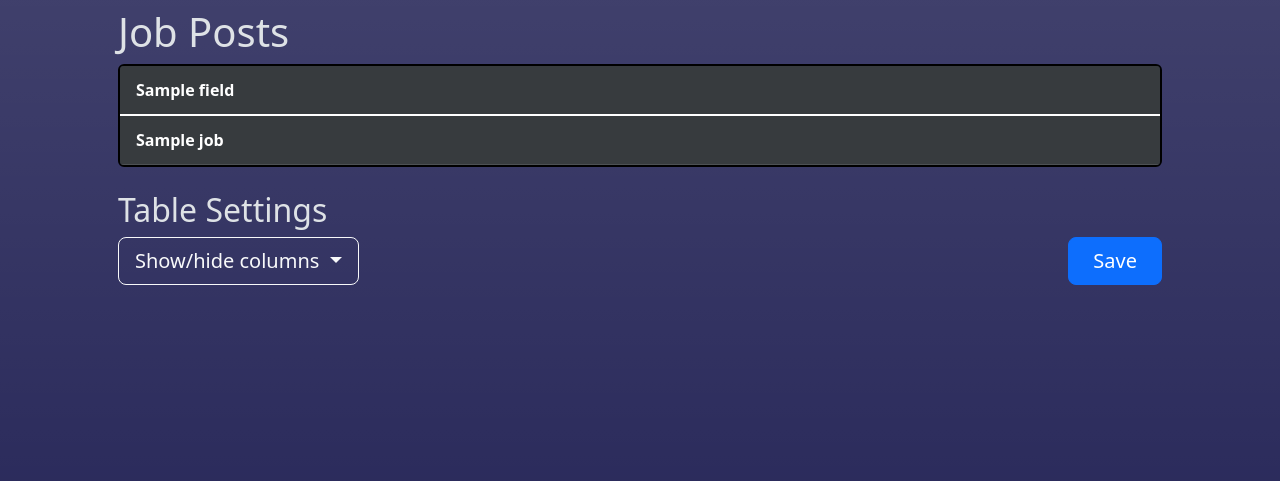
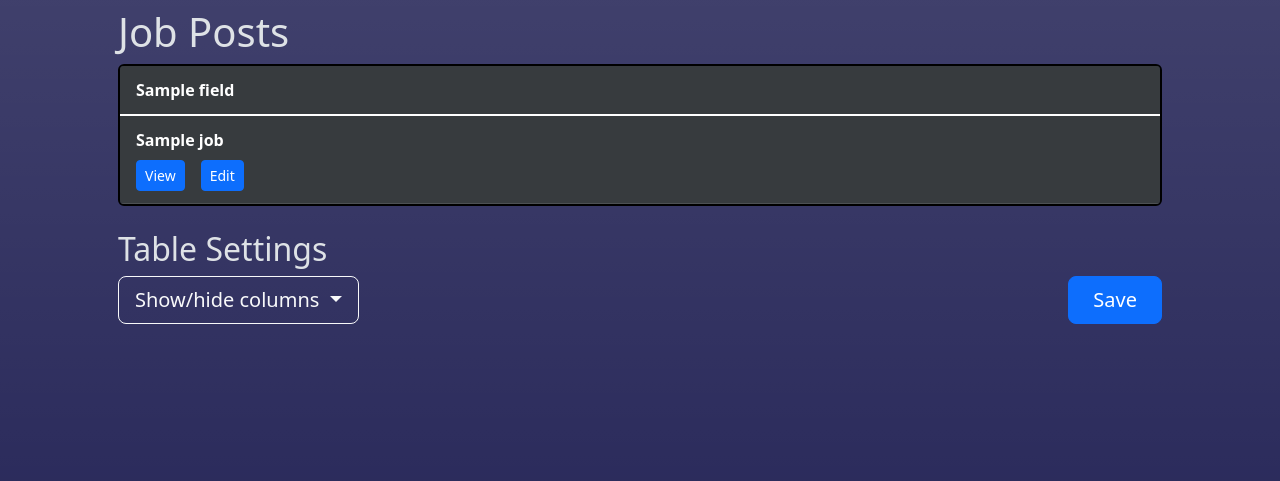
Before and after one commit to AidanBoling/JobSearcher, a Flask app: template app/templates/index.html in a window 1280 px wide. Shown: the part 56-537 px from the top of the page. Run offline with Flask 3, Linux system fonts and the light colour scheme; the template is opened without the code that fills it: most values are stand-ins (such as "Sample title", 1, 10 or a date in 2020); lists and menus that the app fills with data are empty; parts of the project's set-up code (start-up, migrations or seed data) failed here and were passed over.

Commit message:
Add "edit" modal+button to jobs in table view.

```diff
--- a/app/static/css/styles.css
+++ b/app/static/css/styles.css
@@ -46,6 +46,10 @@ main {
     font-size: var(--bs-body-font-size);
     overflow-wrap: normal;
 } */
+
+.overscroll-contain {
+    overscroll-behavior: contain;
+}
 
 .table-container {
     overflow: scroll;
--- a/app/templates/form.html
+++ b/app/templates/form.html
@@ -1,6 +1,28 @@
 {% macro text_input(label, id, name, value='', container_class='my-3') %}
 <div class="{{ container_class }}">
     <label for="{{ id }}" class="form-label">{{ label }}</label>
-    <input type="text" class="form-control" id="{{ id }}" name="{{ id }}" value="{{ value }}">
+    <input type="text" class="form-control" id="{{ id }}" name="{{ id }}" value="{{ value }}" />
 </div>
 {% endmacro %}
+
+{% macro textarea(label, id, name, value='', rows='6', container_class='my-3') %}
+<div class="{{ container_class }}">
+    <label for="{{ id }}" class="form-label">{{ label }}</label>
+    <textarea rows="{{ rows }}" class="form-control overscroll-contain" id="{{ id }}"
+        name="{{ id }}">{{ value }}</textarea>
+</div>
+{% endmacro %}
+
+{% macro number_input(label, id, name, value='', container_class='my-3') %}
+<div class="{{ container_class }}">
+    <label for="{{ id }}" class="form-label">{{ label }}</label>
+    <input type="number" class="form-control" id="{{ id }}" name="{{ id }}" value="{{ value }}" />
+</div>
+{% endmacro %}
+
+{% macro date_input(label, id, name, value='', container_class='my-3') %}
+<div class="{{ container_class }}">
+    <label for="{{ id }}" class="form-label">{{ label }}</label>
+    <input type="date" class="form-control" id="{{ id }}" name="{{ id }}" value="{{ value }}" />
+</div>
+{% endmacro %}
--- a/app/templates/modals.html
+++ b/app/templates/modals.html
@@ -1,77 +1,59 @@
-{% macro view_job_button(job) %}
-<button type="button" class="btn btn-primary" data-bs-toggle="modal"
-    data-bs-target="#viewDetailsModal-{{ job['id'] }}">Open full description</button>
+{% macro view_job_button(job_id, text='View details', class='btn btn-primary') %}
+<button type="button" class="{{ class }}" data-bs-toggle="modal"
+    data-bs-target="#viewDetailsModal-job-{{ job_id }}">{{ text }}</button>
 {% endmacro %}
 
 {% macro view_job_modal(job) %}
-<div id="viewJobModal-{{ job['id'] }}" class="modal" tabindex="-1" aria-labelledby="viewJobModalLabel-{{ job['id'] }}"
-    aria-hidden="true">
-    <div class="modal-dialog modal-dialog-centered modal-dialog-scrollable modal-lg modal-fullscreen-md-down">
+<div id="viewDetailsModal-job-{{ job['id'] }}" class="modal" tabindex="-1"
+    aria-labelledby="viewDetailsModalLabel-job-{{ job['id'] }}" aria-hidden="true">
+    <div class="modal-dialog modal-dialog-centered modal-dialog-scrollable modal-lg modal-fullscreen-lg-down">
         <div class="modal-content">
             <div class="modal-header p-4">
-                <h1 class="modal-title" id="viewJobModalLabel-{{ job['id'] }}">{{ job['post_title'] }}</h1>
-                <button type="button" class="btn-close" data-bs-dismiss="modal" aria-label="Close"></button>
+                <h1 class="modal-title ms-4" id="viewDetailsModalLabel-job-{{ job['id'] }}">{{ job['post_title'] }}</h1>
+                <button type="button" class="btn-close me-4" data-bs-dismiss="modal" aria-label="Close"></button>
             </div>
             <div class="modal-body p-4">
 
-                <div style="white-space: pre-wrap;">
+                <div class="mx-4" style="white-space: pre-wrap;">
                     {{ job['description']|safe }}
                 </div>
             </div>
             <div class="modal-footer">
-                <button type="button" class="btn btn-secondary" data-bs-dismiss="modal">Close</button>
+                <button type="button" class="btn btn-secondary me-4" data-bs-dismiss="modal">Close</button>
             </div>
         </div>
     </div>
 </div>
 {% endmacro %}
 
-{% macro edit_job_modal(job, content) %}
-<div id="editJobModal-{{ job['id'] }}" class="modal" tabindex="-1" aria-labelledby="editJobModalLabel-{{ job['id'] }}"
-    aria-hidden="true">
-    <div class="modal-dialog modal-dialog-centered modal-dialog-scrollable modal-lg modal-fullscreen-md-down">
-        <div class="modal-content">
-            <form action="{{ url_for('edit_job', id=job['id']) }}" method="POST">
+
+{% macro edit_modal_button(label, data_target, class='btn btn-primary') %}
+<button type="button" class="{{ class }}" data-bs-toggle="modal"
+    data-bs-target="#editModal-{{ data_target }}">{{ label }}</button>
+{% endmacro %}
+
+{% macro edit_modal(formURL, title, id, data) %}
+<form action="{{ formURL }}" method="POST">
+
+    <div id="editModal-{{ id }}" class="modal" tabindex="-1" aria-labelledby="editModalLabel-{{ id }}"
+        aria-hidden="true">
+        <div class="modal-dialog modal-dialog-centered modal-dialog-scrollable modal-lg modal-fullscreen-lg-down">
+            <div class="modal-content">
                 <div class="modal-header p-4">
-                    <h1 class="modal-title" id="editJobModalLabel-{{ job['id'] }}">Edit Job</h1>
-                    <button type="button" class="btn-close" data-bs-dismiss="modal" aria-label="Close"></button>
+                    <h1 class="modal-title ms-4" id="editModalLabel-{{ id }}">{{ title }}</h1>
+                    <button type="button" class="btn-close me-4" data-bs-dismiss="modal" aria-label="Close"></button>
                 </div>
                 <div class="modal-body p-4">
-                    {# TODO: add job form fields #}
-                </div>
-                <div class="modal-footer">
-                    <button type="submit" class="btn btn-primary" data-bs-dismiss="modal">Save</button>
-                    <button type="button" class="btn btn-secondary" data-bs-dismiss="modal">Close</button>
-                </div>
-        </div>
-    </div>
-</div>
-{% endmacro %}
-
-{% macro edit_settings_button(settings_section) %}
-<button type="button" class="btn btn-primary" data-bs-toggle="modal"
-    data-bs-target="#editSettingsModal-{{ settings_section }}">Edit Settings</button>
-{% endmacro %}
-
-{% macro edit_settings_modal(settings_section, formURL, title, data) %}
-<div id="editSettingsModal-{{ settings_section }}" class="modal" tabindex="-1"
-    aria-labelledby="editSettingsModalLabel-{{ settings_section }}" aria-hidden="true">
-    <div class="modal-dialog modal-dialog-centered modal-dialog-scrollable modal-lg modal-fullscreen-md-down">
-        <div class="modal-content">
-            <form action="{{ formURL }}" method="POST">
-                <div class="modal-header p-4">
-                    <h1 class="modal-title" id="editSettingsModalLabel-{{ settings_section }}">{{ title }}</h1>
-                    <button type="button" class="btn-close" data-bs-dismiss="modal" aria-label="Close"></button>
-                </div>
-                <div class="modal-body p-4">
-                    {{ caller(data) }}
+                    <div class="mx-4">
+                        {{ caller(data) }}
+                    </div>
                 </div>
                 <div class="modal-footer">
                     <button type="submit" class="btn btn-primary">Save</button>
-                    <button type="button" class="btn btn-secondary" data-bs-dismiss="modal">Close</button>
+                    <button type="button" class="btn btn-secondary me-4" data-bs-dismiss="modal">Close</button>
                 </div>
-            </form>
+            </div>
         </div>
     </div>
-</div>
+</form>
 {% endmacro %}
--- a/app/templates/posts_table.html
+++ b/app/templates/posts_table.html
@@ -1,7 +1,13 @@
-{% from 'modals.html' import view_job_modal, view_job_button %}
+{% from 'modals.html' import view_job_modal, view_job_button, edit_modal, edit_modal_button %}
+{% import 'form.html' as form %}
 {% set visible_fields = options.job_fields|rejectattr('hidden')|list %}
 
+{# TODO: Enable delete table items. Enable edit fields. #}
+
+{# TODO: Add columns for marking out "favorites", "read/seen", (maybe mark out "hide"...) #}
+{# TODO: make macro so that if/else logic in main columns can also be used for header column #}
 <!-- TODO (maybe): Make rows clickable -- to open job details modal  -->
+
 <table class="table table-dark table-hover caption-top py-0 m-0">
     <caption class="p-0">
         <h2 id="posts-table-label" class="visually-hidden">Job Posts Table</h2>
@@ -17,7 +23,15 @@
         {% for job in jobs %}
         <tr>
             <th scope="row" class="table-active {{ visible_fields[0]['type'] }} name-{{ visible_fields[0]['name'] }}">
-                <div>{{ job[visible_fields[0]['name']] }}</div>
+                <div class="d-flex flex-column gap-2">
+                    <div>{{ job[visible_fields[0]['name']] }}</div>
+                    {# TODO: Check button placement accessibility #}
+                    <div class="d-flex gap-3">
+                        {{ view_job_button(job['id'], text='View', class="btn btn-primary btn-sm") }}
+                        {{ edit_modal_button('Edit', data_target='job-%s'.format(job['id']), class='btn btn-primary btn-sm') }}
+                        {# Add delete button here. justify-self-end #}
+                    </div>
+                </div>
             </th>
             {% for field in visible_fields[1::] %}
 
@@ -27,9 +41,7 @@
                 <div class="{{ field['type'] }} name-{{ field['name'] }}">
                     {{ job[field['name']]|truncate(length=145) }}
                 </div>
-                <div>
-                    {{ view_job_button(job) }}
-                </div>
+
 
                 {% elif field['type'] == 'link' %}
                 <a target="_blank" href="{{ job[field['name']] }}"
@@ -54,4 +66,20 @@
 
 {{ view_job_modal(job) }}
 
+{% call(data) edit_modal(formURL=url_for('update_job', id=job['id']), title='Edit Job', id='job-%s'.format(job['id']), data=job) %}
+{% for field in options.job_fields if field.name not in ['id', 'created', 'post_id', 'post_link'] %}
+
+{% if field.type == 'text-short' or field.type == 'text-one-line' %}
+{{ form.text_input(field.label, id=field.name, name=field.name, value=data[field.name]) }}
+{% elif field.type == 'text-long' %}
+
+{{ form.textarea(field.label, id=field.name, name=field.name, rows='10', value=data[field.name]) }}
+{% elif field.type == 'date' %}
+{{ form.date_input(field.label, id=field.name, name=field.name, value=data[field.name].strftime('%Y-%m-%d') if data[field.name]) }}
+{% endif %}
+
 {% endfor %}
+
+{% endcall %}
+
+{% endfor %}
--- a/app/templates/settings.html
+++ b/app/templates/settings.html
@@ -3,7 +3,7 @@
 {% block page_title %}Settings{% endblock %}
 
 {% block content %}
-{% from 'modals.html' import edit_settings_modal, edit_settings_button %}
+{% from 'modals.html' import edit_modal, edit_modal_button %}
 {% from 'form.html' import text_input %}
 
 <h1>Settings</h1>
@@ -14,7 +14,7 @@
 
 <br />
 <h2>Search Settings</h2>
-{{ edit_settings_button('search_settings') }}
+{{ edit_modal_button('Edit Settings', data_target='settings-searchSettings') }}
 
 <ul class="mt-3">
     <li class="mb-3">
@@ -40,7 +40,7 @@
 </ul>
 
 
-{% call(data) edit_settings_modal('search_settings', formURL=url_for('update_search_settings'), title='Edit Search Settings', data=search_settings) %}
+{% call(data) edit_modal(formURL=url_for('update_search_settings'), title='Edit Search Settings', id='settings-searchSettings', data=search_settings) %}
 {# TODO: Add input instructions (comma-separated lists, exact spelling, etc.)) #}
 {{ text_input('Search Terms/Phrases', id='search_phrases', name='search_phrases', value=data['search_phrases']|join(', ')) }}
 {{ text_input('Exclude Companies', id='exclude_companies', name='exclude_companies', value=data['exclude_companies']|join(', ')) }}
```
